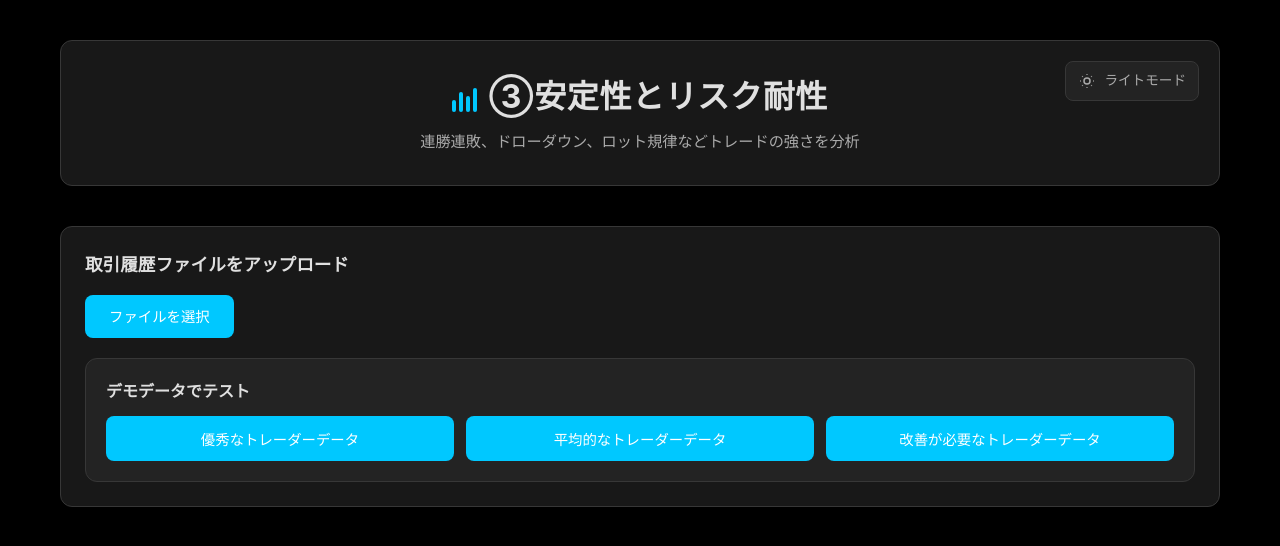
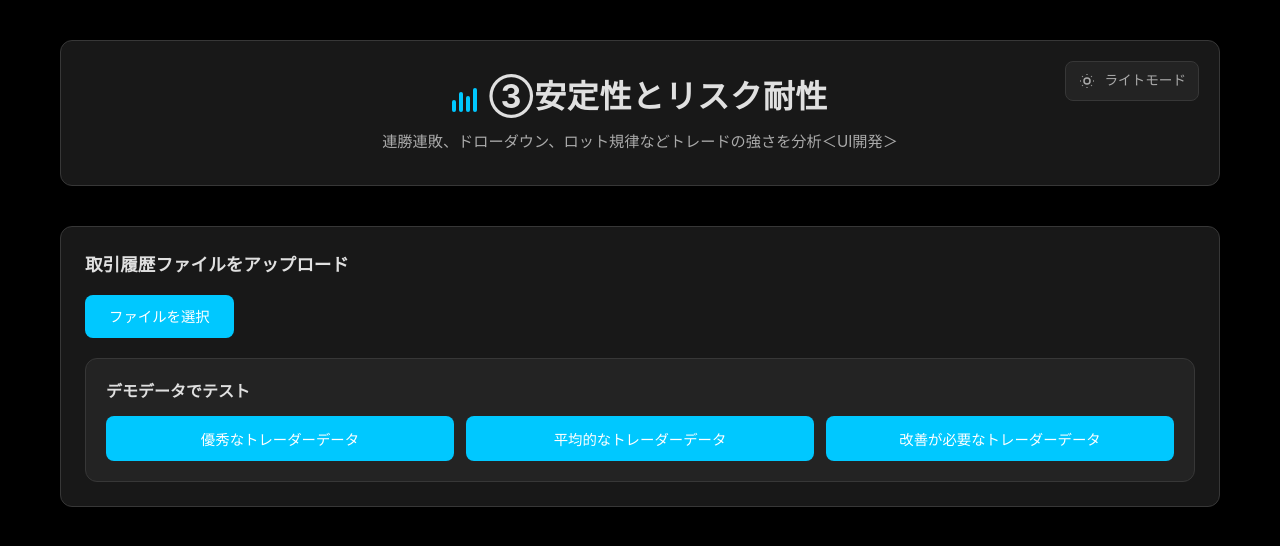
Before and after one commit to LENS1208/03-advanced-stability, a plain HTML site: page index.html in a window 1280 px wide. Drawn offline with nearby package versions, Linux system fonts and the light colour scheme.

Commit message:
Update index.html

```diff
--- a/index.html
+++ b/index.html
@@ -659,7 +659,7 @@
                 </div>
                 ③安定性とリスク耐性
             </h1>
-            <p>連勝連敗、ドローダウン、ロット規律などトレードの強さを分析</p>
+            <p>連勝連敗、ドローダウン、ロット規律などトレードの強さを分析＜UI開発＞</p>
 
             <div class="theme-toggle" onclick="toggleTheme()">
                 <svg viewBox="0 0 24 24" id="theme-icon">
```
